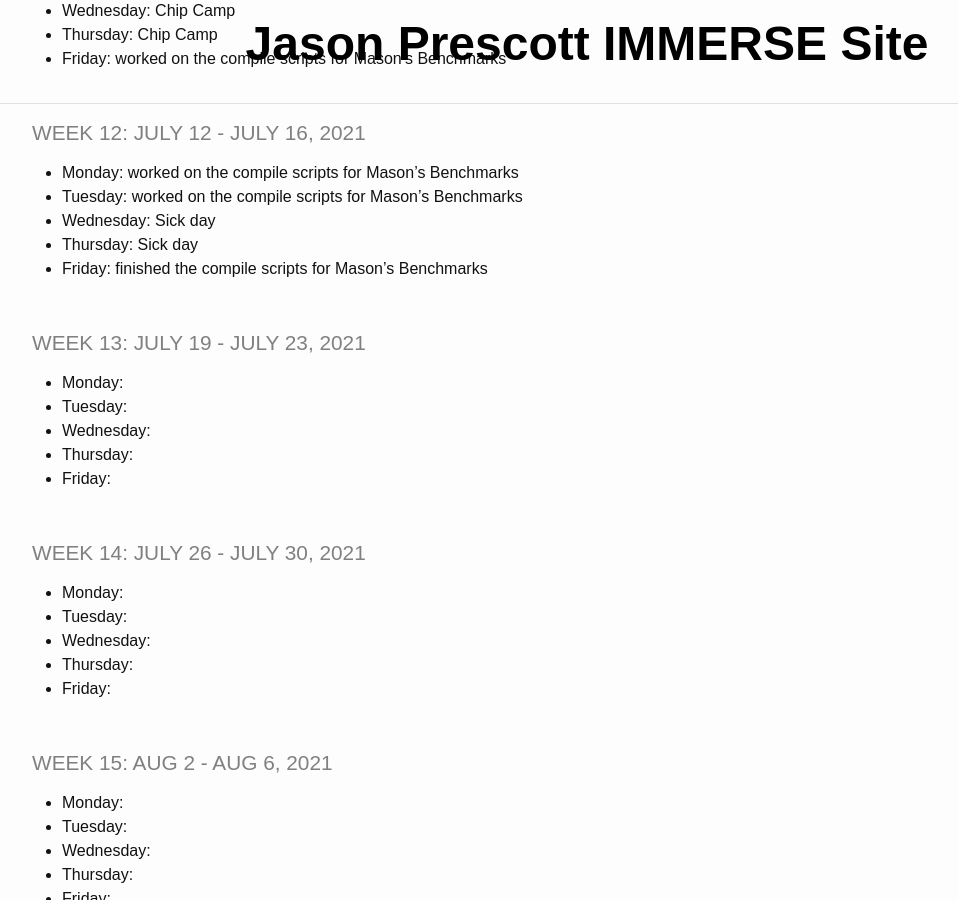
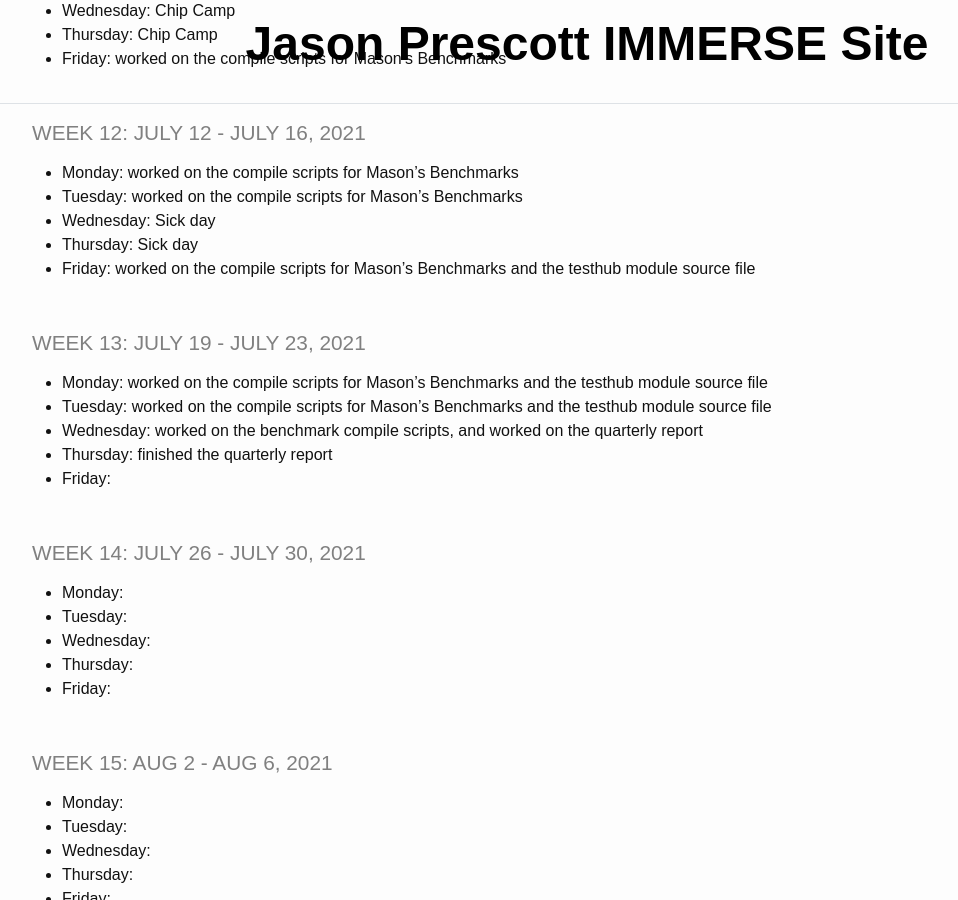
Before and after one commit to jason1234309/Immerse_Website, a Jekyll site: the page built from _pages/log.md, in a window 1280 px wide and 900 px high, scrolled down 2866 px. Shown: the whole window, without its empty margins (53-1011 px from the left). Built offline with Jekyll 4.4.1, drawn with Linux system fonts in a browser that asks for light colours.

Commit message:
updated the log to july 22

```diff
--- a/_pages/log.md
+++ b/_pages/log.md
@@ -98,14 +98,14 @@ title: IMMERSE Log
 * **Tuesday**: worked on the compile scripts for Mason's Benchmarks
 * **Wednesday**: Sick day
 * **Thursday**: Sick day
-* **Friday**: finished the compile scripts for Mason's Benchmarks
+* **Friday**: worked on the compile scripts for Mason's Benchmarks and the testhub module source file
 
 ### week 13: July 19 - July 23, 2021
 
-* **Monday**:
-* **Tuesday**:
-* **Wednesday**:
-* **Thursday**:
+* **Monday**: worked on the compile scripts for Mason's Benchmarks and the testhub module source file
+* **Tuesday**: worked on the compile scripts for Mason's Benchmarks and the testhub module source file
+* **Wednesday**: worked on the benchmark compile scripts, and worked on the quarterly report
+* **Thursday**: finished the quarterly report
 * **Friday**:
 
 ### week 14: July 26 - July 30, 2021
```
